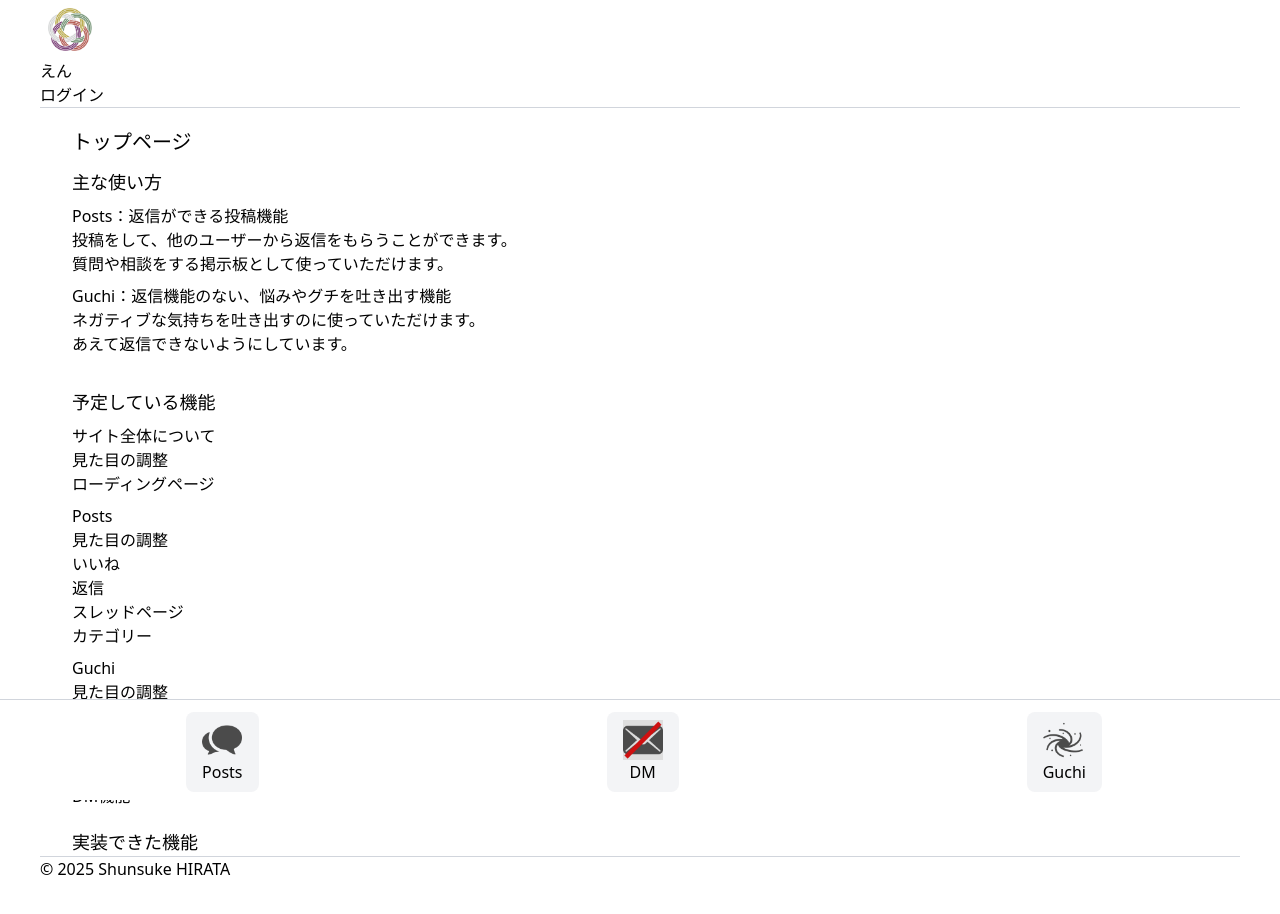
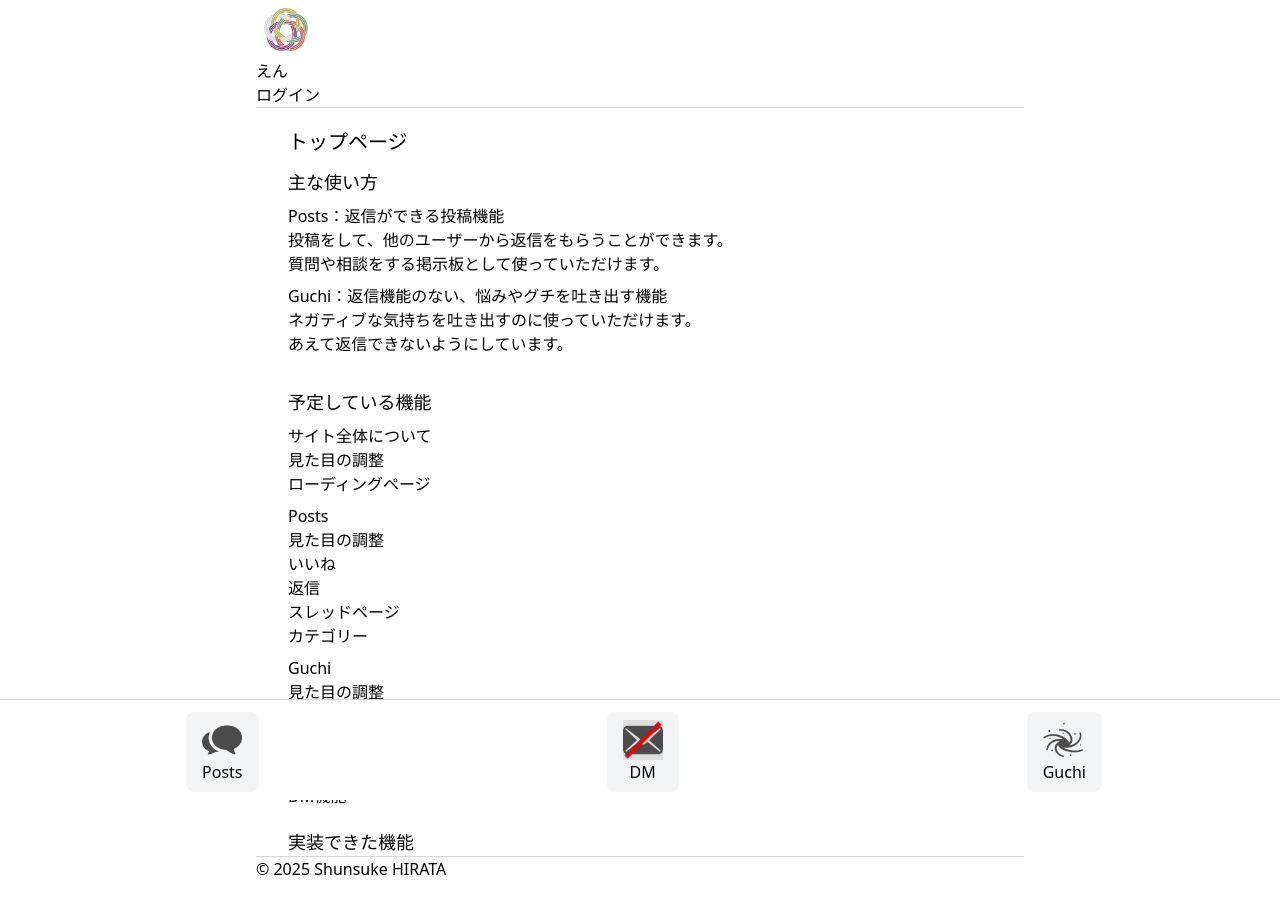
Before and after one commit to Shunsuke0205/message-board-site-on-vercel, a Next.js app: page / in a window 1280 px wide. Shown: the top 914 px of the page. Built offline with nearby package versions, Linux system fonts and the light colour scheme; no server answers.

Commit message:
impl: css. responsive width

```diff
--- a/src/app/layout.tsx
+++ b/src/app/layout.tsx
@@ -18,7 +18,7 @@ export default async function RootLayout({
 
   return (
     <html lang="ja">
-      <body className="mx-10">
+      <body className="mx-10 md:max-w-screen-md md:mx-auto">
         <Header />
         <main>
           {children}
```
